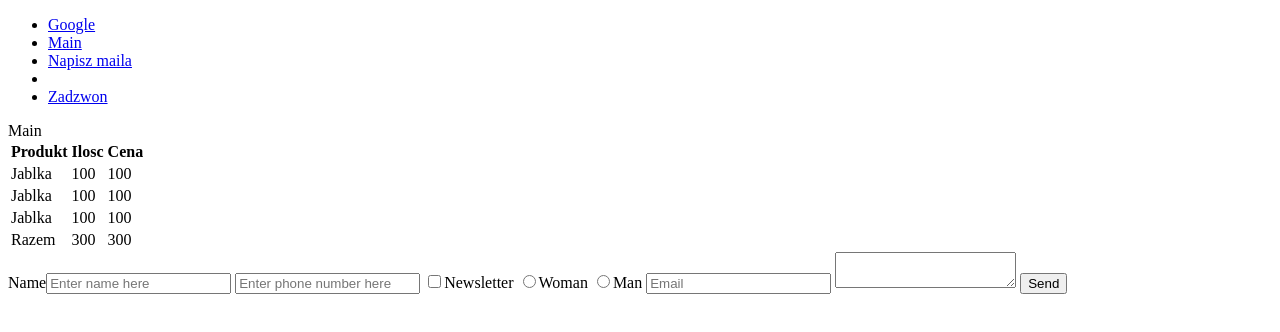
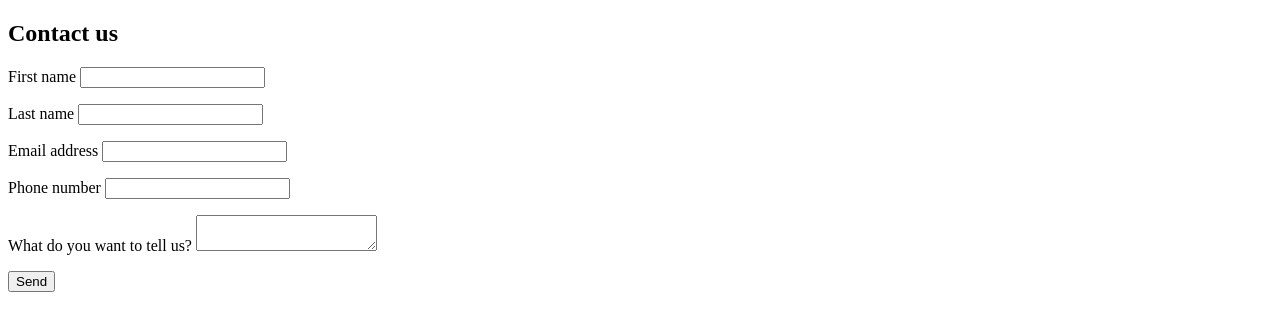
Before and after one commit to ntlmbns/ntlmbns.github.io, a plain HTML site: page html/index.html in a window 1280 px wide. Drawn offline with Linux system fonts and the light colour scheme.

Commit message:
formularz

```diff
--- a/html/index.html
+++ b/html/index.html
@@ -7,76 +7,32 @@
     <title>Document</title>
 </head>
 <body>
-    <!-- main nav start -->
-   <!-- nav#main-nav>ul>li.list-item*5>a -->
-   <nav id="main-nav">
-       <ul>
-           <li class="list-item">
-               <a href="https://google.com" target="_blank">Google</a>
-            </li>
-           <li class="list-item">
-               <a href="#main">Main</a>
-            </li>
-            <li class="list-item">
-                    <a href="mailto:ntlmbns@gmail.com">Napisz maila</a>
-                 </li>
-            <li class="list-item">
-               <a href=""></a>
-            </li>
-           <li class="list-item">
-               <a href="tel:+48111222333">Zadzwon</a>
-            </li>
-       </ul>
-   </nav>
-    <!-- main nev end -->
-    </section>
-    <section id="main">Main</section>
-    <!-- tabele -->
-    <table>
-        <!-- glowa tabeli -->
-        <thead>
-        <tr>
-            <th>Produkt</th>
-            <th>Ilosc</th>
-            <th>Cena</th>
-        </tr>
-        </thead>
-        <!-- cialo tabeli -->
-        <tbody>
-                <tr>
-                <td>Jablka</td>
-                <td>100</td>
-                <td>100</td>
-                </tr>
-                <tr>
-                <td>Jablka</td>
-                <td>100</td>
-                <td>100</td>
-                </tr> <tr>
-                <td>Jablka</td>
-                <td>100</td>
-                <td>100</td>
-                </tr>
-        </tbody>
-        <!-- stopka tabeli -->
-        <tofoot>
-            <tr>
-                <td>Razem</td>
-                <td>300</td>
-                <td>300</td>
-            </tr>
-        </tofoot>
-    </table>
     <!-- form -->
-    <form action="" method="">
-        <label for="name">Name</label><input type="text" id="name" placeholder="Enter name here">
-        <input typ="number" placeholder="Enter phone number here">
-        <input type="checkbox">Newsletter</input>
-        <input type="radio" name="gender">Woman</input>
-        <input type="radio" name="gender">Man</input>
-        <input type="email" placeholder="Email" required></input>
-        <textarea name="" id="" maxlength="2"></textarea>
-        <input type="submit" value="Send">
+    <h2>Contact us</h2>
+    <form action="https://formspree.io/xwkplyay" method="POST">
+        <p>
+            <label for="name">First name</label>
+            <input type="text" id="name" name="name" required>
+        </p>
+        <p>
+            <label for="lastname">Last name</label>
+            <input type="text" id="lastname" name="lastname" required>
+        </p>
+        <p>
+            <label for="email">Email address</label>
+            <input type="email" id="email" name="email" required>
+        </p>
+        <p>
+            <label for="tel">Phone number</label>
+            <input type="number" id="tel" name="tel">
+        </p>
+        <p>
+            <label for="message">What do you want to tell us?</label>
+            <textarea name="message" id="message" maxlength="350"></textarea>
+        </p>
+        <p>
+            <input type="submit" value="Send">
+        </p>
     </form>
 </body>
 </html>
```
